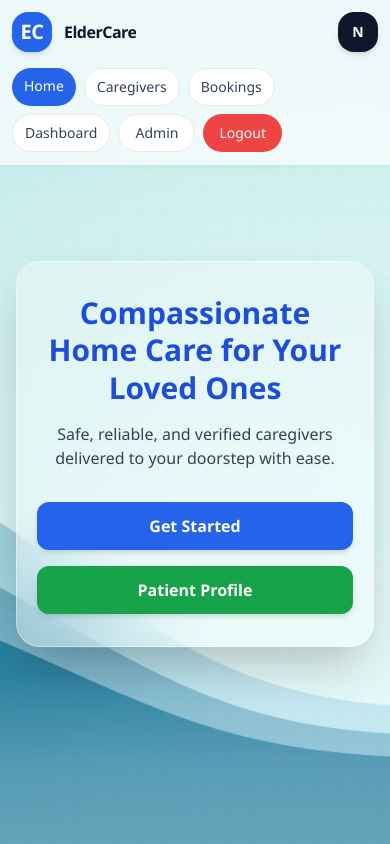
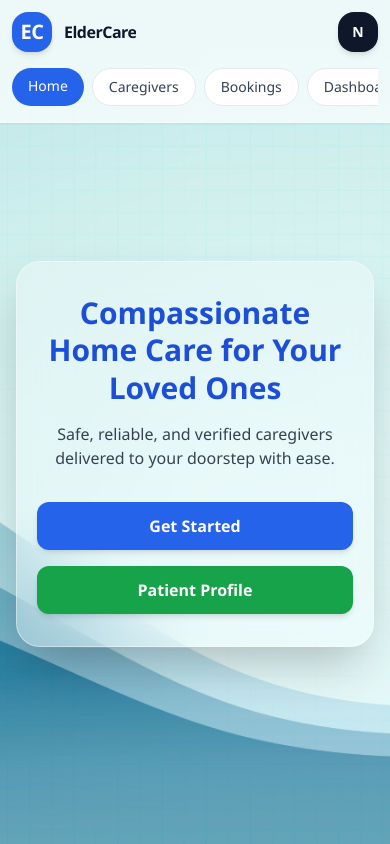
Before and after one commit to rushikamaze/elderly-care-platform, a React (Vite) app: page / in a window 390 px wide. Shown: the top 844 px of the page. Built offline with nearby package versions, Linux system fonts and the light colour scheme; sample sign-in values are in the browser's storage.

Commit message:
Improve mobile navbar layout

```diff
--- a/src/components/Navbar.jsx
+++ b/src/components/Navbar.jsx
@@ -1,8 +1,10 @@
+import { useEffect, useState } from "react";
 import { Link, useLocation, useNavigate } from "react-router-dom";
 
 function Navbar() {
   const navigate = useNavigate();
   const location = useLocation();
+  const [isProfileMenuOpen, setIsProfileMenuOpen] = useState(false);
 
   let user = null;
 
@@ -15,8 +17,13 @@ function Navbar() {
   const logout = () => {
     localStorage.removeItem("token");
     localStorage.removeItem("user");
+    setIsProfileMenuOpen(false);
     navigate("/login");
   };
+
+  useEffect(() => {
+    setIsProfileMenuOpen(false);
+  }, [location.pathname]);
 
   const navLinks = [
     { label: "Home", path: "/" },
@@ -77,7 +84,7 @@ function Navbar() {
             )}
           </nav>
 
-          <div className="flex shrink-0 items-center gap-2 sm:gap-3">
+          <div className="relative flex shrink-0 items-center gap-2 sm:gap-3">
             {user ? (
               <>
                 <div className="hidden lg:flex flex-col text-right">
@@ -111,15 +118,45 @@ function Navbar() {
               </div>
             )}
 
-            <Link to={user ? "/profile" : "/login"}>
+            {user ? (
+              <>
+                <button
+                  type="button"
+                  onClick={() => setIsProfileMenuOpen((open) => !open)}
+                  className="w-10 h-10 sm:w-11 sm:h-11 rounded-2xl bg-slate-900 text-white flex items-center justify-center text-sm font-bold shadow-md hover:scale-105 transition"
+                >
+                  {user.email.charAt(0).toUpperCase()}
+                </button>
+
+                {isProfileMenuOpen && (
+                  <div className="absolute right-0 top-14 sm:top-16 w-44 rounded-2xl border border-slate-200 bg-white p-2 shadow-xl">
+                    <Link
+                      to="/profile"
+                      className="block rounded-xl px-4 py-2 text-sm font-medium text-slate-700 hover:bg-slate-100"
+                    >
+                      Profile
+                    </Link>
+                    <button
+                      type="button"
+                      onClick={logout}
+                      className="mt-1 w-full rounded-xl px-4 py-2 text-left text-sm font-medium text-red-600 hover:bg-red-50 sm:hidden"
+                    >
+                      Logout
+                    </button>
+                  </div>
+                )}
+              </>
+            ) : (
+              <Link to="/login">
                 <div className="w-10 h-10 sm:w-11 sm:h-11 rounded-2xl bg-slate-900 text-white flex items-center justify-center text-sm font-bold shadow-md hover:scale-105 transition">
-                {user?.email ? user.email.charAt(0).toUpperCase() : "P"}
+                  P
                 </div>
               </Link>
+            )}
           </div>
         </div>
 
-        <div className="md:hidden mt-4 flex flex-wrap gap-2">
+        <div className="md:hidden mt-4 flex gap-2 overflow-x-auto whitespace-nowrap pb-1 [scrollbar-width:none] [-ms-overflow-style:none] [&::-webkit-scrollbar]:hidden">
           {navLinks.map((link) => {
             const isActive = location.pathname === link.path;
 
@@ -127,7 +164,7 @@ function Navbar() {
               <Link
                 key={link.path}
                 to={link.path}
-                className={`px-3 py-2 rounded-full text-sm font-medium transition ${
+                className={`shrink-0 px-4 py-2 rounded-full text-sm font-medium transition ${
                   isActive
                     ? "bg-blue-600 text-white"
                     : "bg-white text-slate-700 border border-slate-200"
@@ -141,7 +178,7 @@ function Navbar() {
           {user?.role === "admin" && (
               <Link
                 to="/admin"
-              className={`px-4 py-2 rounded-full text-sm font-medium transition ${
+                className={`shrink-0 px-4 py-2 rounded-full text-sm font-medium transition ${
                   location.pathname === "/admin"
                     ? "bg-blue-600 text-white"
                     : "bg-white text-slate-700 border border-slate-200"
@@ -150,16 +187,10 @@ function Navbar() {
                 Admin
               </Link>
             )}
+        </div>
 
-          {user ? (
-            <button
-              onClick={logout}
-              className="px-4 py-2 rounded-full text-sm font-medium bg-red-500 text-white hover:bg-red-600 transition"
-            >
-              Logout
-            </button>
-          ) : (
-            <>
+        {!user && (
+          <div className="md:hidden mt-3 flex gap-2">
             <Link
               to="/login"
               className="px-4 py-2 rounded-full text-sm font-medium bg-blue-600 text-white hover:bg-blue-700 transition"
@@ -172,9 +203,8 @@ function Navbar() {
             >
               Register
             </Link>
-            </>
+          </div>
         )}
-        </div>
       </div>
     </header>
   );
```
Lines whose indentation alone changed are shown as unchanged.
